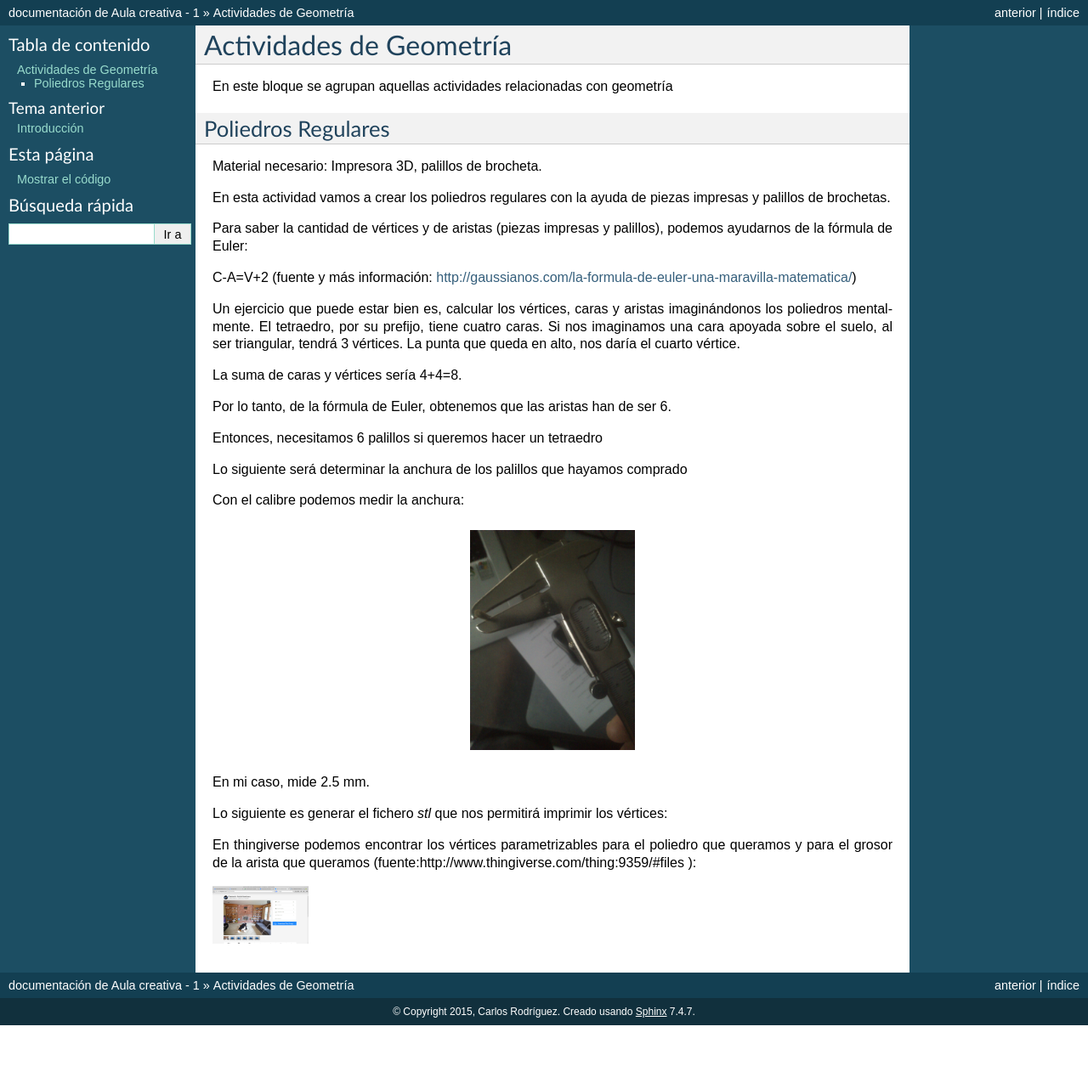
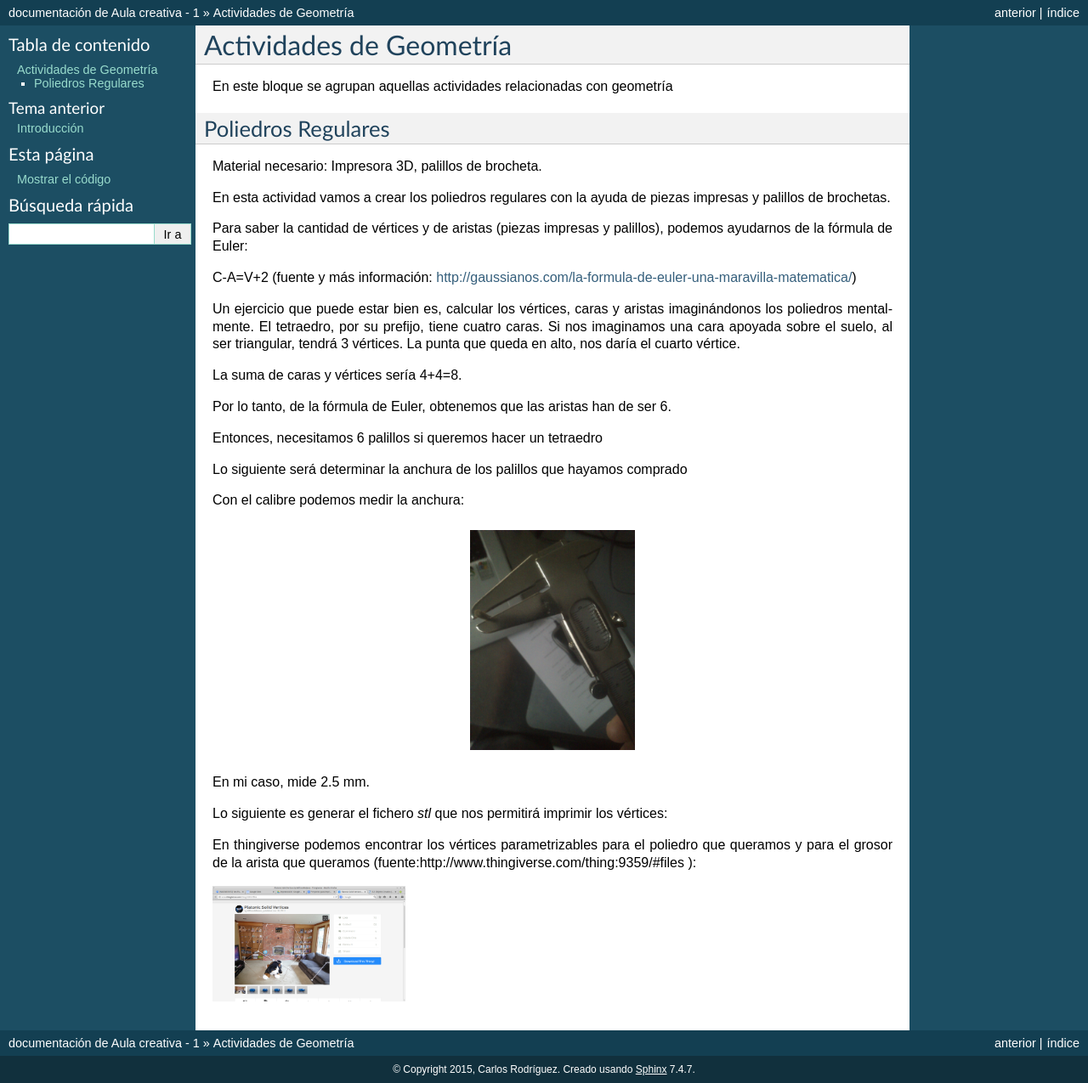
Before and after one commit to es3a10/aula_creativa, a Sphinx documentation site: the page built from docs/geometria.rst, in a window 1280 px wide. Shown: the whole page at 85% size. Built offline with Sphinx 7.4.7, drawn with Linux system fonts in a browser that asks for light colours; before the commit the page ends 1207 px from its top, so only the background shows below that.

Commit message:
poliedros

```diff
--- a/docs/geometria.rst
+++ b/docs/geometria.rst
@@ -37,4 +37,4 @@ Lo siguiente es generar el fichero `stl` que nos permitirá imprimir los vértic
 En thingiverse podemos encontrar los vértices parametrizables para el poliedro que queramos y para el grosor de la arista que queramos (fuente:http://www.thingiverse.com/thing:9359/#files ):
 
 .. image:: ./images/poliedros_thingiverse.png
-    :width: 3 cm
+    :width: 6 cm
```
